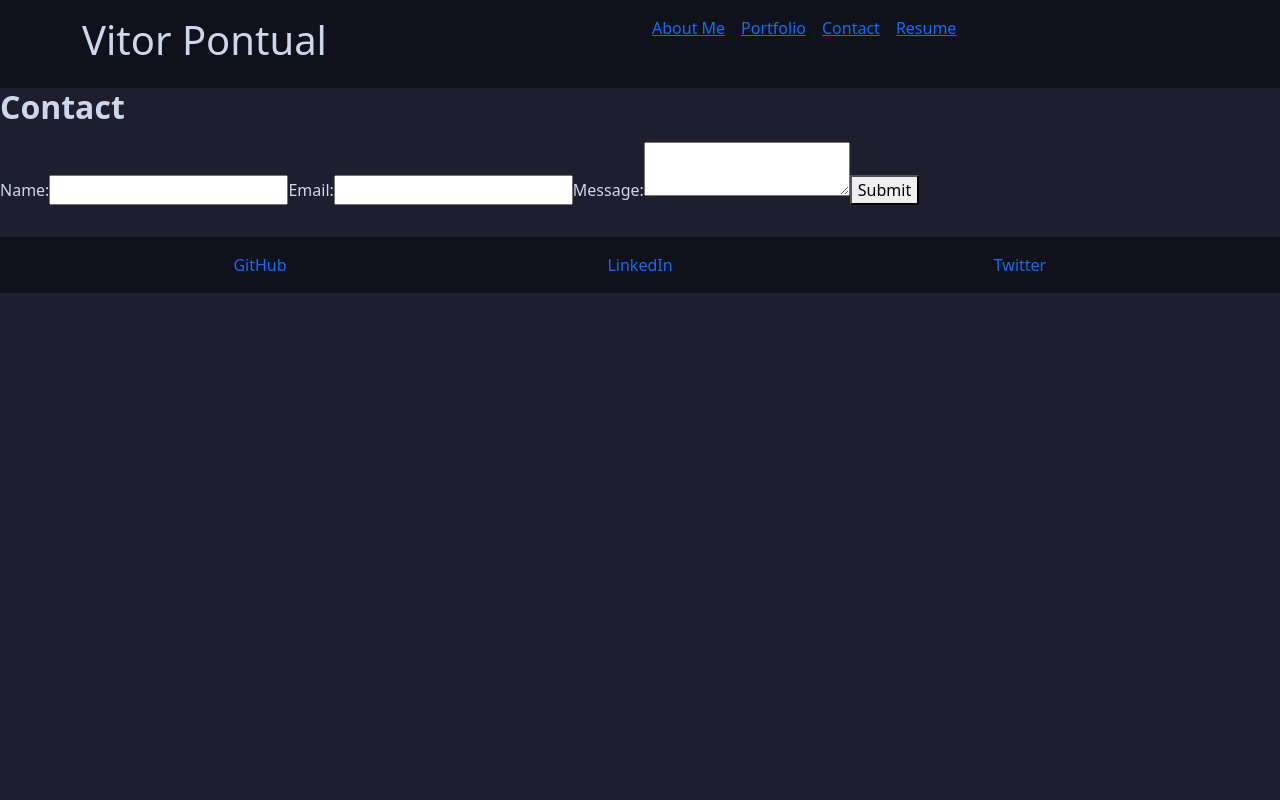
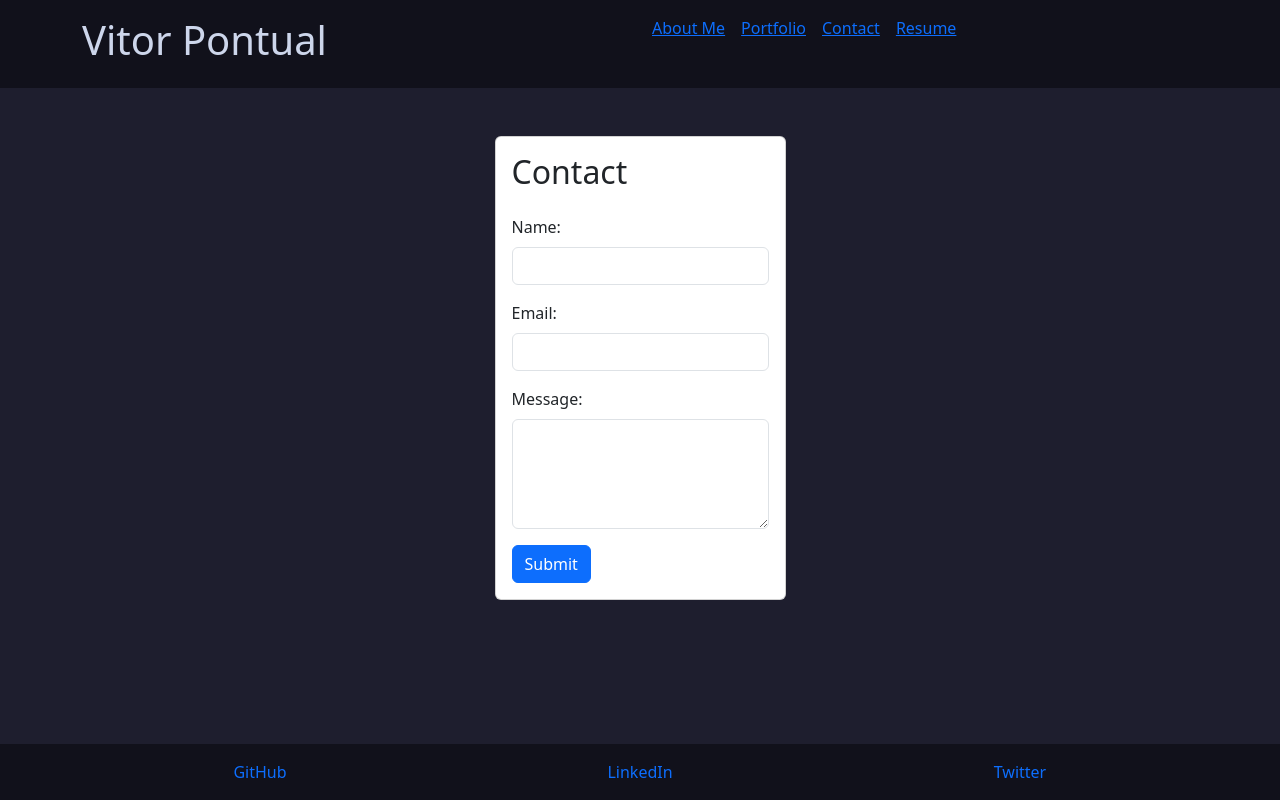
Before and after one commit to vpontual/react-portfolio, a React (Vite) app in the folder client/: page /contact in a window 1280 px wide. Built offline with nearby package versions, Linux system fonts and the light colour scheme.

Commit message:
added styles to the contact card

```diff
--- a/client/src/App.jsx
+++ b/client/src/App.jsx
@@ -8,7 +8,7 @@ import Footer from "./components/Footer/Footer";
 
 const App = () => {
   return (
-    <div>
+    <div className="d-flex flex-column min-vh-100">
       <Header />
       <Routes>
         <Route path="/" element={<AboutMe />} />
--- a/client/src/components/Contact/Contact.jsx
+++ b/client/src/components/Contact/Contact.jsx
@@ -18,38 +18,57 @@ const Contact = () => {
   };
 
   return (
-    <section>
-      <h2>Contact</h2>
+    <div className="d-flex justify-content-center py-5">
+      <div className="card" style={{ maxWidth: "500px" }}>
+        <div className="card-body">
+          <h2 className="card-title mb-4">Contact</h2>
           <form onSubmit={handleSubmit}>
-        <label>
+            <div className="mb-3">
+              <label htmlFor="name" className="form-label">
                 Name:
+              </label>
               <input
                 type="text"
+                className="form-control"
+                id="name"
                 name="name"
                 value={formData.name}
                 onChange={handleInputChange}
               />
+            </div>
+            <div className="mb-3">
+              <label htmlFor="email" className="form-label">
+                Email:
               </label>
-        <label>
-          Email:
               <input
                 type="email"
+                className="form-control"
+                id="email"
                 name="email"
                 value={formData.email}
                 onChange={handleInputChange}
               />
+            </div>
+            <div className="mb-3">
+              <label htmlFor="message" className="form-label">
+                Message:
               </label>
-        <label>
-          Message:
               <textarea
+                className="form-control"
+                id="message"
                 name="message"
+                rows="4"
                 value={formData.message}
                 onChange={handleInputChange}
               ></textarea>
-        </label>
-        <button type="submit">Submit</button>
+            </div>
+            <button type="submit" className="btn btn-primary">
+              Submit
+            </button>
           </form>
-    </section>
+        </div>
+      </div>
+    </div>
   );
 };
 
--- a/client/src/components/Footer/Footer.jsx
+++ b/client/src/components/Footer/Footer.jsx
@@ -5,7 +5,7 @@ const Footer = () => {
   };
 
   return (
-    <footer style={footerStyle} className="text-center py-3">
+    <footer style={footerStyle} className="text-center py-3 mt-auto">
       <div className="container">
         <div className="row">
           <div className="col-md-4">
```
Lines whose indentation alone changed are shown as unchanged.
